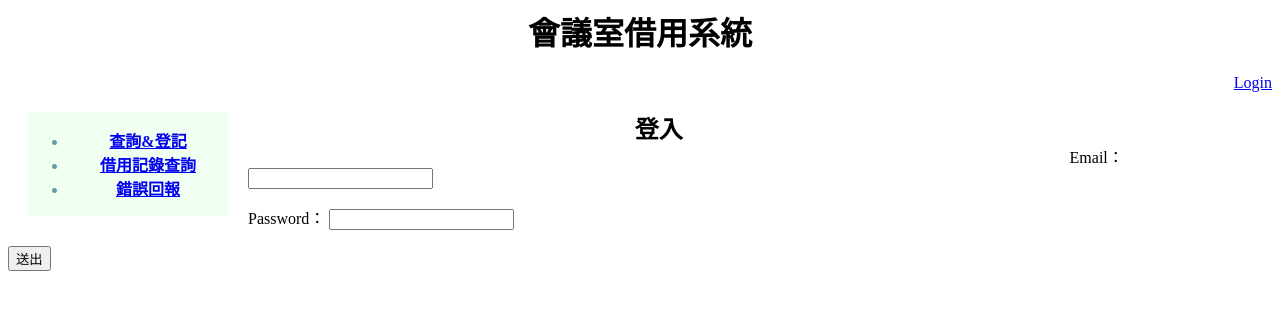
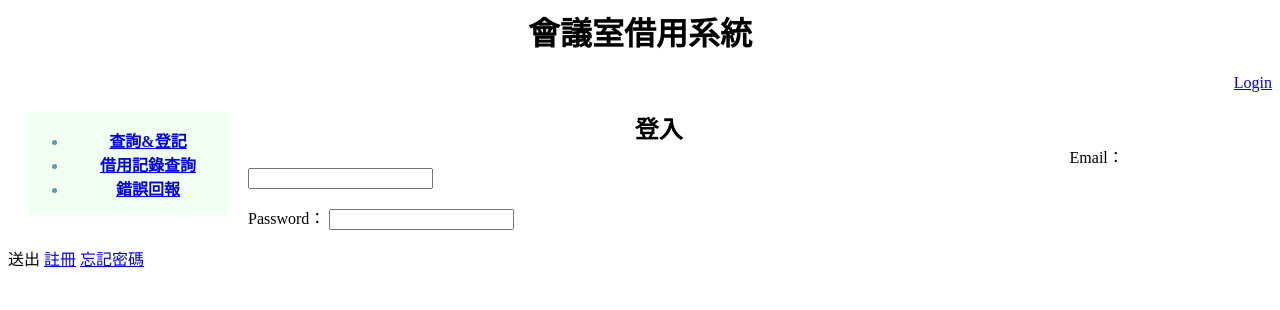
Before and after one commit to xioubin/SW_final, a Django app: page /home/login/ in a window 1280 px wide. Shown: the top 310 px of the page. Run offline with Django 3.2, Linux system fonts and the light colour scheme.

Commit message:
update login

```diff
--- a/home/templates/login.html
+++ b/home/templates/login.html
@@ -30,7 +30,9 @@
       {% for field in form %}
         {{ field.errors }}
       {% endfor %}
-      <button type="submit">送出</button>
+      <a type="submit">送出</a>
+      <a href='{$ "register" %}'>註冊</a>
+      <a href='{$ "forget" %}'>忘記密碼</a>
     </form>
 
 {% endblock %}
--- a/home/views.py
+++ b/home/views.py
@@ -51,9 +51,10 @@ def participants(request):
 
 
 def records(request):
-    if request.GET.get('user-filter'):
-        user_filter = request.user
-        reservations = Reservation.objects.filter(reservation_=user_filter)
+    if request.user.is_authenticated:
+        # user_filter = request.user
+        reservations = Reservation.objects.filter(organizer=request.user)
+        print(request.user, reservations)
     else:
         messages.error(
             request, "Unsuccessful user_filter.")
@@ -87,28 +88,6 @@ def report(request):
     context['subtitle'] = '錯誤回報'
     return render(request, 'report.html', context=context)
 
-
-# class LoginView(FormView):
-
-#     form_class = LoginForm
-#     # success_url = reverse_lazy('custom_auth:dashboard')
-#     template_name = 'login.html'
-
-#     def form_valid(self, form):
-#         """ process user login"""
-#         credentials = form.cleaned_data
-
-#         user = auth.authenticate(username=credentials['email'],
-#                                  password=credentials['password'])
-
-#         if user is not None:
-#             auth.login(self.request, user)
-#             return redirect('/home/')
-
-#         else:
-#             messages.add_message(self.request, messages.INFO, 'Wrong credentials\
-#                                 please try again')
-#             return redirect('/home/')
 
 def user_login(request):
     if request.user.is_authenticated:
```
Also changed, not shown: db.sqlite3.
